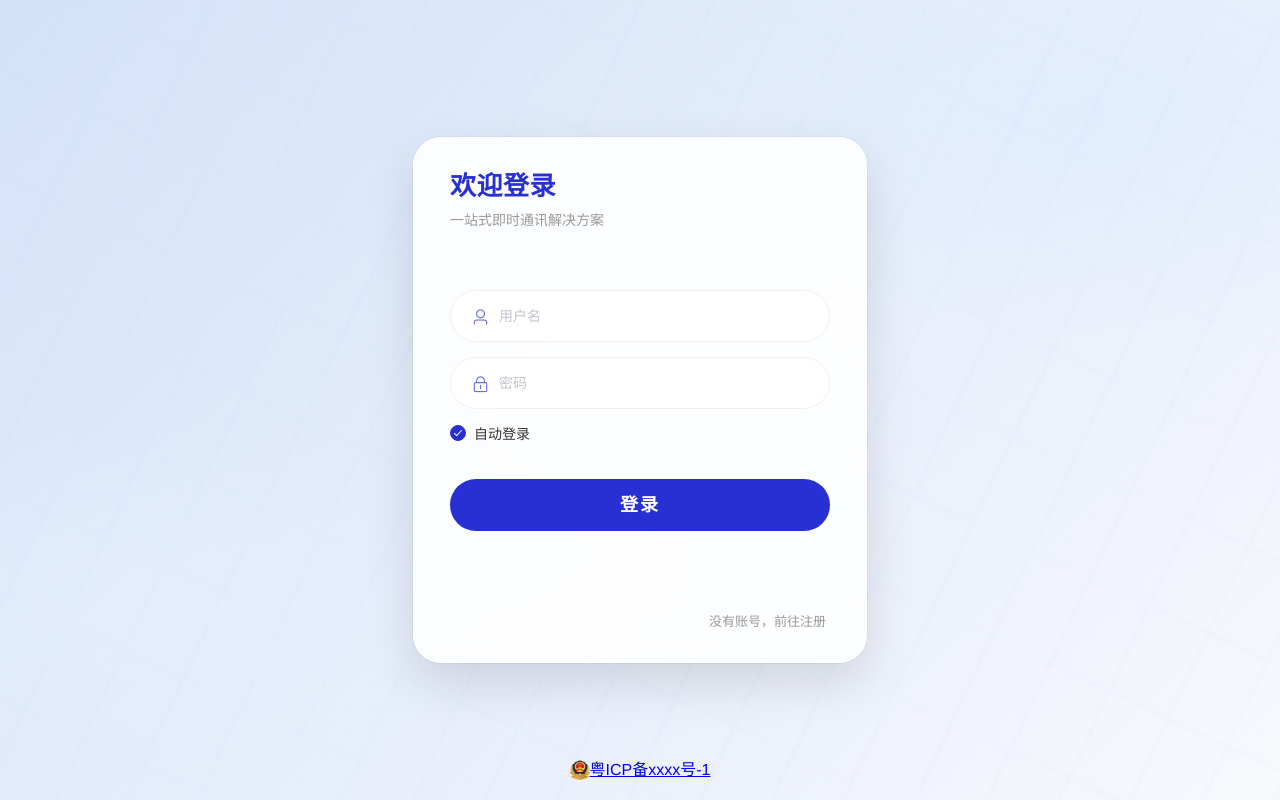
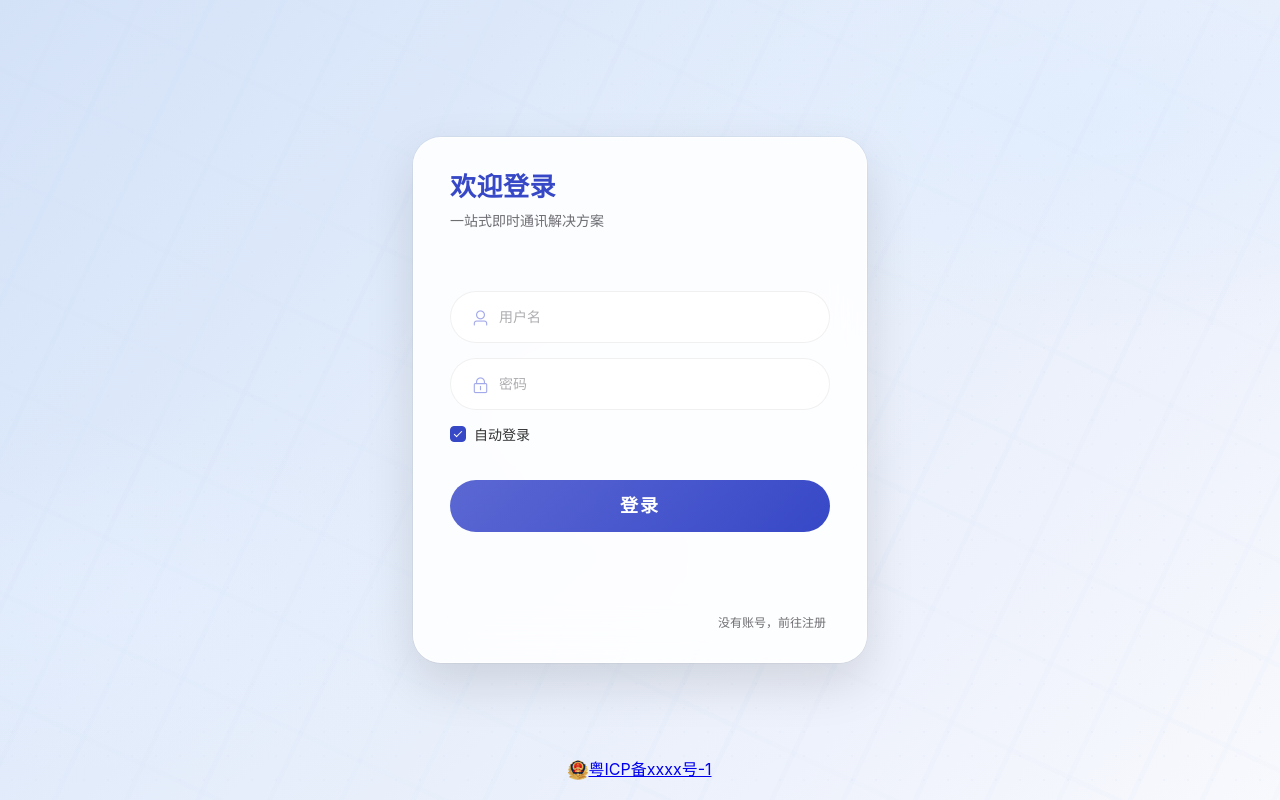
Before and after one commit to ljy-negroni/tyut-chat, a Vue app in the folder chat-web/: page /#/login in a window 1280 px wide. Built offline with nearby package versions, Linux system fonts and the light colour scheme.

Commit message:
重构主题色彩体系
升级品牌色为温润靛蓝(#3748C7)，补充完整色阶、功能色、圆角与阴影变量

```diff
--- a/chat-web/src/assets/style/element.scss
+++ b/chat-web/src/assets/style/element.scss
@@ -6,13 +6,57 @@ $--font-family: Microsoft YaHei, 'Avenir', Helvetica, Arial, sans-serif;
 @import "thems";
 @import "~element-ui/packages/theme-chalk/src/index";
 
+// ============================================
+// Element UI 组件定制
+// ============================================
+
+// --- 按钮 ---
+.el-button {
+  border-radius: 8px;
+  font-weight: 500;
+  transition: all 0.25s cubic-bezier(0.4, 0, 0.2, 1);
+
+  &:hover {
+    transform: translateY(-1px);
+    box-shadow: 0 4px 12px rgba(55, 72, 199, 0.2);
+  }
+
+  &:active {
+    transform: translateY(0);
+  }
+
+  &.el-button--primary {
+    background: linear-gradient(135deg, $--color-primary-light-1, $--color-primary);
+    border-color: transparent;
+
+    &:hover {
+      background: linear-gradient(135deg, $--color-primary, darken($--color-primary, 5%));
+    }
+  }
+}
+
+// --- 输入框 ---
+.el-input__inner {
+  border-radius: 8px;
+  transition: border-color 0.25s ease, box-shadow 0.25s ease;
+
+  &:focus {
+    box-shadow: 0 0 0 3px rgba($--color-primary, 0.1);
+  }
+}
+
+.el-textarea__inner {
+  border-radius: 8px;
+}
+
+// --- 对话框 ---
 .el-message {
   z-index: 99999999 !important;
   background: #fff !important;
-  box-shadow: 0 4px 12px 0 rgb(0 0 0 / 15%);
+  box-shadow: 0 8px 32px rgba(0, 0, 0, 0.12);
   border: none !important;
   min-width: unset !important;
-  border-radius: 3px !important;
+  border-radius: 12px !important;
   padding: 14px 18px 14px 16px !important;
 
   .el-message__content {
@@ -20,55 +64,61 @@ $--font-family: Microsoft YaHei, 'Avenir', Helvetica, Arial, sans-serif;
   }
 }
 
-.el-scrollbar__thumb {
-  background-color: #A0A8AF !important;
+.el-dialog {
+  border-radius: 16px;
+  overflow: hidden;
+}
+
+.el-dialog__header {
+  padding: 16px 24px !important;
+  border-bottom: 1px solid $--border-color-light;
 }
 
 .el-dialog__title {
-  font-size: var(--im-font-size-larger);
-  color: var(--im-text-color);
-}
-
-.el-dialog__header {
-  padding: 12px 18px !important;
-
+  font-size: 16px;
+  font-weight: 600;
+  color: $--color-text-primary;
 }
 
 .el-dialog__headerbtn {
-  top: 15px;
-  right: 20px;
+  top: 18px;
+  right: 24px;
   font-size: 18px;
 }
 
-.el-checkbox__inner {
-  border-radius: 50% !important;
+.el-dialog__body {
+  padding: 16px 24px !important;
 }
 
-
-.el-button--success {
-  //background-color: #688758 !important;
-  //border-color: #4cae1b !important;
+.el-dialog__footer {
+  padding: 12px 24px !important;
+  border-top: 1px solid $--border-color-light;
 }
 
-.el-button--danger {
-  //background-color: #ea4949 !important;
-  //border-color: #ea4949 !important;
+// --- 消息提示 ---
+.el-message-box {
+  border-radius: 16px;
 }
 
-.el-button {
-  padding: 8px 15px !important;
+// --- 滚动条 ---
+.el-scrollbar__thumb {
+  background-color: #A0A8AF !important;
+  border-radius: 4px;
+}
+
+// --- 复选框 ---
+.el-checkbox__inner {
+  border-radius: 4px !important;
 }
 
 .el-checkbox {
   display: flex;
   align-items: center;
 
-  //修改选中框的大小
   .el-checkbox__inner {
     width: 16px;
     height: 16px;
 
-    //修改选中框中的对勾的大小和位置
     &::after {
       height: 7px;
       left: 5px;
@@ -76,7 +126,6 @@ $--font-family: Microsoft YaHei, 'Avenir', Helvetica, Arial, sans-serif;
     }
   }
 
-  // 修改点击文字颜色不变
   .el-checkbox__input.is-checked + .el-checkbox__label {
     color: #333333;
   }
@@ -87,10 +136,41 @@ $--font-family: Microsoft YaHei, 'Avenir', Helvetica, Arial, sans-serif;
   }
 }
 
+// --- 表单 ---
 .el-form-item {
   margin-bottom: 15px !important;
 }
 
+.el-form-item__label {
+  color: $--color-text-regular;
+}
+
+// --- 标签 ---
+.el-tag {
+  font-size: 10px;
+  height: 16px;
+  line-height: 16px;
+  text-align: center;
+  border-radius: 4px;
+  border: 0;
+  margin-left: 3px;
+  padding: 0 3px !important;
+  color: white !important;
+
+  &.el-tag--primary {
+    background: $--color-primary-light-3;
+  }
+
+  &.el-tag--warning {
+    background: $--color-warning;
+  }
+
+  &.el-tag--danger {
+    background: $--color-danger;
+  }
+}
+
+// --- 输入 ---
 .el-input--small {
   font-size: $--font-size-base;
 }
@@ -104,27 +184,9 @@ $--font-family: Microsoft YaHei, 'Avenir', Helvetica, Arial, sans-serif;
   font-family: $--font-family;
 }
 
-
-.el-tag {
-  font-size: 10px;
-  height: 16px;
-  line-height: 16px;
-  text-align: center;
-  border-radius: 5px;
-  border: 0;
-  margin-left: 3px;
-  padding: 0 3px !important;
-  color: white !important;
-
-  &.el-tag--primary {
-    background: var(--im-color-primary-light-4);
-  }
-
-  &.el-tag--warning {
-    background: var(--im-color-warning);
-  }
-
-  &.el-tag--danger {
-    background: var(--im-color-danger);
+// --- 描述列表 ---
+.el-descriptions {
+  .el-descriptions__label {
+    font-weight: 500;
   }
 }
--- a/chat-web/src/assets/style/im.scss
+++ b/chat-web/src/assets/style/im.scss
@@ -1,9 +1,11 @@
 @charset "UTF-8";
 @import "element";
 
-// im全局样式变量
+// ============================================
+// 太理朋友圈 · 全局设计变量
+// ============================================
 :root {
-  // 主色
+  // 品牌色
   --im-color-primary: #{$--color-primary};
   --im-color-primary-light-1: #{$--color-primary-light-1};
   --im-color-primary-light-2: #{$--color-primary-light-2};
@@ -15,17 +17,22 @@
   --im-color-primary-light-8: #{$--color-primary-light-8};
   --im-color-primary-light-9: #{$--color-primary-light-9};
 
-  --im-color-sucess: #{$--color-success};
+  // 功能色
+  --im-color-success: #{$--color-success};
+  --im-color-success-light: #{$--color-success-light};
   --im-color-warning: #{$--color-warning};
+  --im-color-warning-light: #{$--color-warning-light};
   --im-color-danger: #{$--color-danger};
+  --im-color-danger-light: #{$--color-danger-light};
   --im-color-info: #{$--color-info};
 
-  // 文字颜色
-  --im-text-color: #{$--color-text-regular};
-  --im-text-color-light: #999999;
-  --im-text-color-lighter: #C0C4CC;
+  // 文字色
+  --im-text-color: #{$--color-text-primary};
+  --im-text-color-regular: #{$--color-text-regular};
+  --im-text-color-light: #{$--color-text-secondary};
+  --im-text-color-lighter: #{$--color-text-placeholder};
 
-  // 文字大小
+  // 字号
   --im-font-size: #{$--font-size-base};
   --im-font-size-small: #{$--font-size-small};
   --im-font-size-smaller: #{$--font-size-extra-small};
@@ -33,20 +40,27 @@
   --im-font-size-larger: #{$--font-size-large};
   --im-font-family: #{$--font-family};
 
+  // 圆角
+  --im-radius-base: #{$--border-radius-base};
+  --im-radius-small: #{$--border-radius-small};
+  --im-radius-round: #{$--border-radius-round};
 
-  // 边框颜色
-  --im-border: 1px solid #EBEEF5;
+  // 边框
+  --im-border: 1px solid #{$--border-color-base};
+  --im-border-light: 1px solid #{$--border-color-light};
 
   // 阴影
   --im-box-shadow: #{$--box-shadow-base};
   --im-box-shadow-light: #{$--box-shadow-light};
-  --im-box-shadow-lighter: 0px 0px 6px rgba(0, 0, 0, .12);
-  --im-box-shadow-dark: 0px 16px 48px 16px rgba(0, 0, 0, .08), 0px 12px 32px rgba(0, 0, 0, .12), 0px 8px 16px -8px rgba(0, 0, 0, .16);
+  --im-box-shadow-lighter: 0 0 6px rgba(0, 0, 0, 0.08);
+  --im-box-shadow-dark: 0 16px 48px rgba(0, 0, 0, 0.1), 0 8px 24px rgba(0, 0, 0, 0.08);
 
   // 背景色
-  --im-background: white;
-  --im-background-active: #f4f4fc;
-  --im-background-active-dark: var(--im-color-primary-light-9);
+  --im-background: #FFFFFF;
+  --im-background-page: #F4F5FA;
+  --im-background-active: #{$--color-primary-light-8};
+  --im-background-active-dark: #{$--color-primary-light-7};
+  --im-background-message: #{$--color-primary-light-9};
 }
 
 html {
--- a/chat-web/src/assets/style/thems.scss
+++ b/chat-web/src/assets/style/thems.scss
@@ -1,6 +1,56 @@
-// 主题色
-$--color-primary: #2830d3;
-//$--color-primary: #687ff0;
-//$--color-primary: #096bff;
+// ============================================
+// 太理朋友圈 · 主题色彩系统
+// 品牌主色：温润靛蓝，区别于模板蓝
+// ============================================
+
+// 品牌色
+$--color-primary: #3748C7;
+$--color-primary-light-1: #5B68D3;
+$--color-primary-light-2: #7F89DF;
+$--color-primary-light-3: #A3AAEB;
+$--color-primary-light-4: #BFC4F1;
+$--color-primary-light-5: #D1D4F5;
+$--color-primary-light-6: #E0E2F8;
+$--color-primary-light-7: #ECEDFA;
+$--color-primary-light-8: #F4F5FC;
+$--color-primary-light-9: #F8F9FD;
+
+// 功能色
+$--color-success: #34C759;
+$--color-success-light: #DBF5E2;
+$--color-warning: #FF9500;
+$--color-warning-light: #FFF0D9;
+$--color-danger: #FF3B30;
+$--color-danger-light: #FFE5E5;
+$--color-info: #8E8E93;
+
+// 文字
+$--color-text-primary: #1C1C1E;
+$--color-text-regular: #2C2C2E;
+$--color-text-secondary: #6E6E73;
+$--color-text-placeholder: #AEAEB2;
+
+// 边框
+$--border-color-base: #E5E5EA;
+$--border-color-light: #F0F0F5;
+$--border-color-lighter: #F5F5FA;
+$--border-color-extra-light: #FAFAFD;
+
+// 字号
 $--font-size-base: 14px;
-$--color-text-regular: #000000;
+$--font-size-small: 12px;
+$--font-size-extra-small: 11px;
+$--font-size-medium: 16px;
+$--font-size-large: 18px;
+
+// 字体
+$--font-family: -apple-system, BlinkMacSystemFont, 'PingFang SC', 'Microsoft YaHei', 'Helvetica Neue', sans-serif;
+
+// 圆角
+$--border-radius-base: 8px;
+$--border-radius-small: 4px;
+$--border-radius-round: 20px;
+
+// 阴影
+$--box-shadow-base: 0 2px 8px rgba(0, 0, 0, 0.08);
+$--box-shadow-light: 0 2px 12px rgba(0, 0, 0, 0.06);
```
